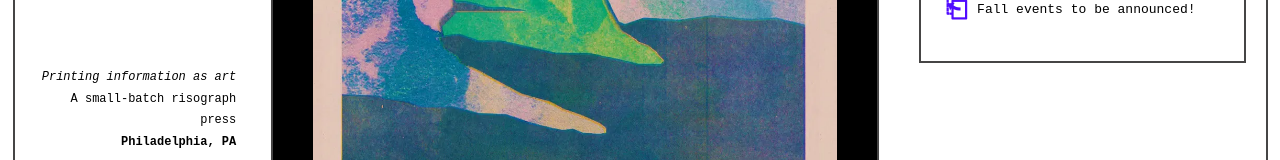
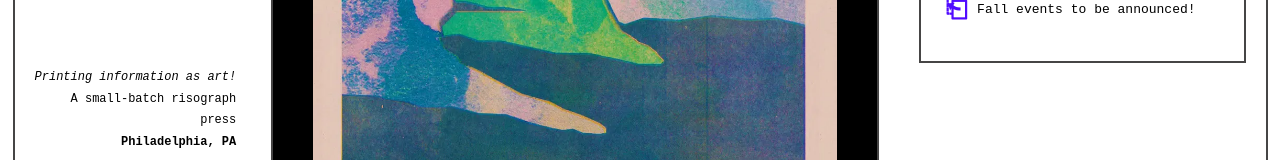
Before and after one commit to tanyabrassie/inner-loop-next, a Next.js app: page / in a window 1280 px wide. Shown: the part 544-704 px from the top of the page. Built offline with nearby package versions, Linux system fonts and the light colour scheme.

Commit message:
header update

```diff
--- a/src/app/components/Header.tsx
+++ b/src/app/components/Header.tsx
@@ -26,7 +26,7 @@ const Header = () => {
       <div className={headerStyles.aboutContainer}>
         <div>
           <p className={headerStyles.aboutText}>
-            <i>Printing information as art</i>
+            <i>Printing information as art!</i>
             <br></br>
             A small-batch risograph press
             <br /> <strong>Philadelphia, PA</strong>
```
